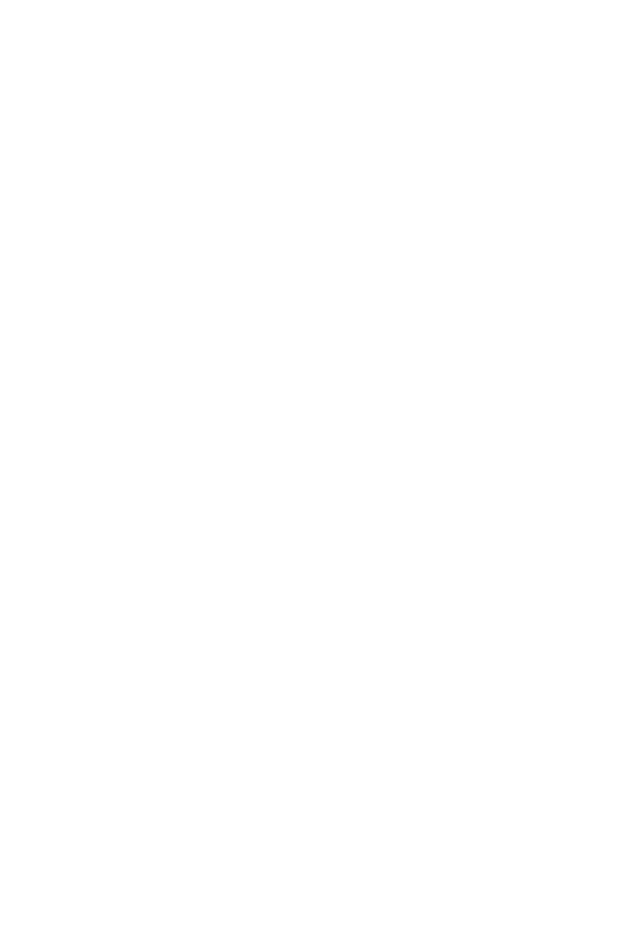
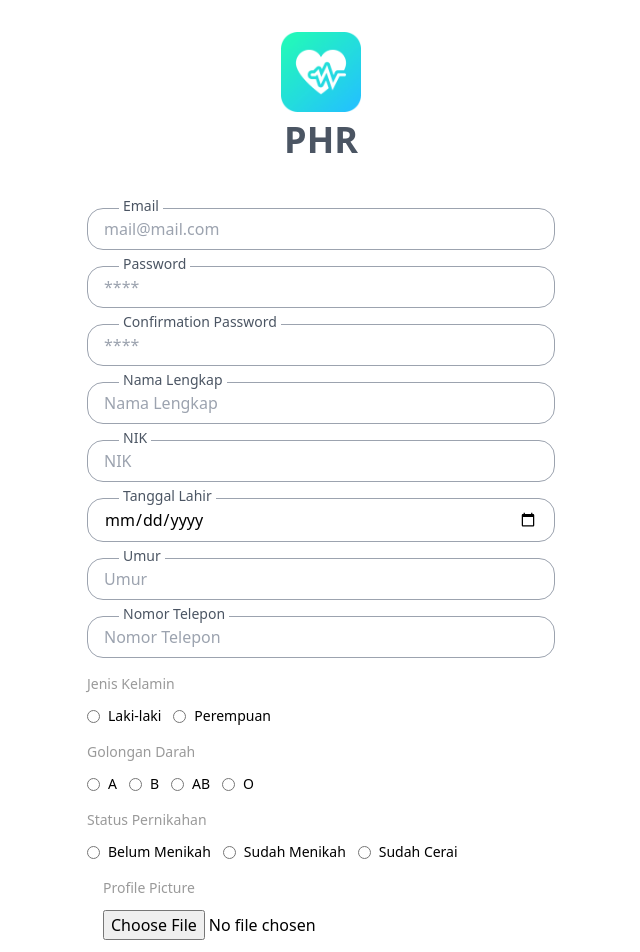
Before and after one commit to Personal-Health-Record/phr_frontend, a React (Create React App) app: page /auth/register in a window 1280 px wide. Before the commit this address had no page. Shown: the top 952 px of the page, without its empty margins (319-959 px from the left). Before the commit the page ends 800 px from the top, so only its background shows below. Built offline with nearby package versions, Linux system fonts and the light colour scheme.

Commit message:
feat: auth and register

```diff
--- a/src/helpers/cloudMediaStorageUtil.ts
+++ b/src/helpers/cloudMediaStorageUtil.ts
@@ -1,6 +1,6 @@
 import { ref, uploadBytesResumable, getDownloadURL } from "firebase/storage";
 import { SetStateAction, useState } from "react";
-import { storage } from "../../firebaseConfig.js";
+import { storage } from "../firebaseConfig";
 
 const useCloudMediaStorageUtils = () => {
   const [imageFile, setImageFile] = useState<File>();
--- /dev/null
+++ b/src/routes/AuthPage/components/IconPHR/index.tsx
@@ -0,0 +1,16 @@
+import appIcon from "../../../../assets/images/app-icon.png";
+
+type IconPHRProps = {
+  className?: string;
+};
+
+const IconPHR = ({ className }: IconPHRProps) => {
+  return (
+    <div className={"flex flex-col items-center gap-2 " + className}>
+      <img src={appIcon} alt="" width={80} height={80} />
+      <h3 className="font-bold text-4xl text-gray-600">PHR</h3>
+    </div>
+  );
+};
+
+export default IconPHR;
--- /dev/null
+++ b/src/routes/AuthPage/components/LoginForm/index.tsx
@@ -0,0 +1,79 @@
+import { useState } from "react";
+import { useNavigate } from "react-router-dom";
+import { useGetUserData } from "../../../../helpers/userDataHelper";
+import TextInput from "../../../HomePage/components/TextInput";
+
+const LoginForm = () => {
+  const [email, setEmail] = useState("");
+  const [password, setPassword] = useState("");
+  const { userData } = useGetUserData();
+
+  const navigate = useNavigate();
+
+  const handleClickLogin = () => {
+    const user = userData!.find(
+      (user) => user.email === email && user.password === password
+    );
+    if (user && user.email) {
+      localStorage.setItem("authUserEmail", user.email);
+      navigate("/");
+    } else {
+      alert("Login gagal");
+    }
+  };
+
+  const handleRegisterClick = () => {
+    navigate("/auth/register");
+  };
+
+  if (!userData) {
+    return <div> Loading... </div>;
+  }
+
+  return (
+    <div className="mt-8">
+      <TextInput
+        label="Email"
+        placeholder="mail@mail.com"
+        type="text"
+        onChange={(value: any) => setEmail(value)}
+      />
+      <TextInput
+        label="Password"
+        placeholder="****"
+        type="password"
+        onChange={(value: any) => setPassword(value)}
+      />
+
+      <div className="px-8 mt-8">
+        <button
+          className="rounded-2xl bg-mainBlue w-full h-10 text-white"
+          onClick={handleClickLogin}
+        >
+          Login
+        </button>
+      </div>
+
+      {/* Disabled login with google */}
+      {/* <p className="w-full text-center mt-4 text-lightGrey">atau</p>
+
+      <div className="px-8 mt-4">
+        <button className="flex justify-center items-center gap-2 rounded-2xl bg-transparent w-full h-10 text-mainBlue border border-mainBlue py-5">
+          <Image src="/images/google.png" alt="" width={25} height={25} />
+          Login dengan Google
+        </button>
+      </div> */}
+
+      <p className="w-full text-center mt-6 text-lightGrey">
+        Belum punya akun?{" "}
+        <span className="text-mainBlue" onClick={handleRegisterClick}>
+          Register
+        </span>
+      </p>
+
+      <p className="w-full text-center mt-2 text-lightGrey">Lupa Password?</p>
+    </div>
+  );
+};
+
+export default LoginForm;
--- /dev/null
+++ b/src/routes/AuthPage/components/RegisterForm/index.tsx
@@ -0,0 +1,221 @@
+import { useState } from "react";
+import { useNavigate } from "react-router-dom";
+import { useGetUserData } from "../../../../helpers/userDataHelper";
+import useCloudMediaStorageUtils from "../../../../helpers/cloudMediaStorageUtil";
+import { User } from "../../../../helpers/constants";
+import TextInput from "../../../HomePage/components/TextInput";
+import RadioInput from "../../../HomePage/components/RadioInput";
+import FileInput from "../../../HomePage/components/ImageInput";
+
+export type RegisterFormAttributes = {
+  email: string;
+  password: string;
+  confirmPassword: string;
+  name: string;
+  nik: string;
+  dateOfBirth: string;
+  age: number;
+  gender: string;
+  bloodType: string;
+  maritalStatus: string;
+  phoneNumber: string;
+  profilePicture: string;
+};
+
+const RegisterForm = () => {
+  const navigate = useNavigate();
+  const [formState, setFormState] = useState<RegisterFormAttributes>({
+    email: "",
+    password: "",
+    confirmPassword: "",
+    name: "",
+    nik: "",
+    dateOfBirth: "",
+    age: 0,
+    gender: "",
+    bloodType: "",
+    maritalStatus: "",
+    phoneNumber: "",
+    profilePicture: "",
+  });
+  const { downloadURL, handleSelectFile } = useCloudMediaStorageUtils();
+  const { userData } = useGetUserData();
+  if (!userData) {
+    return <div> Loading... </div>;
+  }
+
+  const handleClickRegister = () => {
+    const isValidated = validateForm();
+    if (!isValidated) {
+      return;
+    }
+    if (!downloadURL) {
+      alert("Sedang mengunggah gambar");
+      return;
+    }
+
+    const newUser: User = {
+      id: (userData.length + 1).toString(),
+      email: formState.email,
+      password: formState.password,
+      name: formState.name,
+      nik: formState.nik,
+      dateOfBirth: formState.dateOfBirth,
+      age: formState.age,
+      gender: formState.gender,
+      bloodType: formState.bloodType,
+      maritalStatus: formState.maritalStatus,
+      phoneNumber: formState.phoneNumber,
+      profilePicture: downloadURL,
+      role: "patient",
+    };
+
+    // validate email uniqueness
+    for (const user of userData) {
+      if (user.email === newUser.email) {
+        alert("Email sudah terdaftar");
+        return;
+      }
+    }
+
+    const newUserData = JSON.stringify([...userData, newUser]);
+
+    localStorage.setItem("userDataStorage", newUserData);
+
+    navigate("/auth");
+  };
+
+  const validateForm = () => {
+    if (formState.password !== formState.confirmPassword) {
+      alert("Password dan konfirmasi password harus sama");
+      return false;
+    }
+    for (const [key, value] of Object.entries(formState)) {
+      if (!value) {
+        alert(`Data ${key} harus diisi`);
+        return false;
+      }
+    }
+
+    return true;
+  };
+
+  const handleSelectProfilePicture = (files: FileList | null) => {
+    if (!files) {
+      return;
+    }
+    handleSelectFile(files);
+    setFormState({ ...formState, profilePicture: files[0].name });
+  };
+
+  return (
+    <div className="mt-8">
+      <TextInput
+        label="Email"
+        placeholder="mail@mail.com"
+        type="email"
+        onChange={(value: any) => setFormState({ ...formState, email: value })}
+      />
+      <TextInput
+        label="Password"
+        placeholder="****"
+        type="password"
+        onChange={(value: any) =>
+          setFormState({ ...formState, password: value })
+        }
+      />
+      <TextInput
+        label="Confirmation Password"
+        placeholder="****"
+        type="password"
+        onChange={(value: any) =>
+          setFormState({ ...formState, confirmPassword: value })
+        }
+      />
+      <TextInput
+        label="Nama Lengkap"
+        placeholder="Nama Lengkap"
+        onChange={(value: any) => setFormState({ ...formState, name: value })}
+      />
+      <TextInput
+        label="NIK"
+        placeholder="NIK"
+        type="number"
+        onChange={(value: any) => setFormState({ ...formState, nik: value })}
+      />
+      <TextInput
+        label="Tanggal Lahir"
+        placeholder="Tanggal Lahir"
+        type="date"
+        onChange={(value: any) =>
+          setFormState({ ...formState, dateOfBirth: value })
+        }
+      />
+      <TextInput
+        label="Umur"
+        placeholder="Umur"
+        type="number"
+        onChange={(value: any) => setFormState({ ...formState, age: value })}
+      />
+      <TextInput
+        label="Nomor Telepon"
+        placeholder="Nomor Telepon"
+        type="number"
+        onChange={(value: any) =>
+          setFormState({ ...formState, phoneNumber: value })
+        }
+      />
+      <RadioInput
+        label="Jenis Kelamin"
+        options={[
+          { label: "Laki-laki", value: "laki-laki" },
+          { label: "Perempuan", value: "perempuan" },
+        ]}
+        onClick={(value: any) => setFormState({ ...formState, gender: value })}
+        inputKey="gender"
+        value={formState.gender}
+      />
+      <RadioInput
+        label="Golongan Darah"
+        options={[
+          { label: "A", value: "A" },
+          { label: "B", value: "B" },
+          { label: "AB", value: "AB" },
+          { label: "O", value: "O" },
+        ]}
+        onClick={(value: any) =>
+          setFormState({ ...formState, bloodType: value })
+        }
+        inputKey="bloodType"
+        value={formState.bloodType}
+      />
+      <RadioInput
+        label="Status Pernikahan"
+        options={[
+          { label: "Belum Menikah", value: "Belum Menikah" },
+          { label: "Sudah Menikah", value: "Sudah Menikah" },
+          { label: "Sudah Cerai", value: "Sudah Cerai" },
+        ]}
+        onClick={(value: any) =>
+          setFormState({ ...formState, maritalStatus: value })
+        }
+        inputKey="maritalStatus"
+        value={formState.maritalStatus}
+      />
+      <FileInput
+        label="Profile Picture"
+        handleSelectFile={handleSelectProfilePicture}
+      />
+      <div className="px-8 mt-8 mb-4">
+        <button
+          className="rounded-2xl bg-mainBlue w-full h-10 text-white"
+          onClick={handleClickRegister}
+        >
+          Register
+        </button>
+      </div>
+    </div>
+  );
+};
+
+export default RegisterForm;
--- /dev/null
+++ b/src/routes/AuthPage/index.tsx
@@ -0,0 +1,13 @@
+import IconPHR from "./components/IconPHR";
+import LoginForm from "./components/LoginForm";
+
+const AuthenticationPage = () => {
+  return (
+    <div className="flex flex-col h-screen justify-center">
+      <IconPHR />
+      <LoginForm />
+    </div>
+  );
+};
+
+export default AuthenticationPage;
--- a/src/routes/HomePage/components/RadioInput/index.tsx
+++ b/src/routes/HomePage/components/RadioInput/index.tsx
@@ -24,13 +24,13 @@
           <label className="flex items-center" key={index}>
             <input
               type="radio"
-              name={'radioOption_' + inputKey}
+              name={"radioOption_" + inputKey}
               value={option.value}
               className="mr-2"
               onChange={() => {
                 onClick(option.value);
               }}
-              checked={value == option.value ? true : false}
+              checked={value === option.value ? true : false}
             />
             <p className="text-sm">{option.label}</p>
           </label>
--- /dev/null
+++ b/src/routes/RegisterPage/index.tsx
@@ -0,0 +1,13 @@
+import IconPHR from "../AuthPage/components/IconPHR";
+import RegisterForm from "../AuthPage/components/RegisterForm";
+
+const RegisterPage = () => {
+  return (
+    <div className="flex flex-col justify-center">
+      <IconPHR className="mt-8" />
+      <RegisterForm />
+    </div>
+  );
+};
+
+export default RegisterPage;
--- a/src/routes/index.tsx
+++ b/src/routes/index.tsx
@@ -1,6 +1,8 @@
 import { Route, Routes } from "react-router-dom";
 import PrivateRoutes from "../components/PrivateRoutes";
 import HomePage from "./HomePage";
+import AuthenticationPage from "./AuthPage";
+import RegisterPage from "./RegisterPage";
 
 const MainRoutes = () => {
   return (
@@ -8,6 +10,9 @@
       <Route element={<PrivateRoutes />}>
         <Route path="/" element={<HomePage />} />
       </Route>
+
+      <Route path="/auth" element={<AuthenticationPage />} />
+      <Route path="/auth/register" element={<RegisterPage />} />
     </Routes>
   );
 };
--- a/tailwind.config.js
+++ b/tailwind.config.js
@@ -2,7 +2,20 @@
 module.exports = {
   content: ["./src/**/*.{js,jsx,ts,tsx}"],
   theme: {
-    extend: {},
+    extend: {
+      backgroundImage: {
+        "gradient-radial": "radial-gradient(var(--tw-gradient-stops))",
+        "gradient-conic":
+          "conic-gradient(from 180deg at 50% 50%, var(--tw-gradient-stops))",
+      },
+      colors: {
+        mainBlue: "#2CA3FA",
+        lightGrey: "#9A9A9A",
+        mainGrey: "#5F5F5F",
+        superLightGrey: "#F5F5F5",
+        lightBlue: "#4FB3FD33",
+      },
+    },
   },
   plugins: [],
 };
--- a/tsconfig.json
+++ b/tsconfig.json
@@ -22,5 +22,5 @@
   },
   "include": [
     "src"
-, "firebaseConfig.ts"  ]
+, "src/firebaseConfig.ts"  ]
 }
```
Also changed, not shown: src/firebaseConfig.ts (renamed from firebaseConfig.ts).
